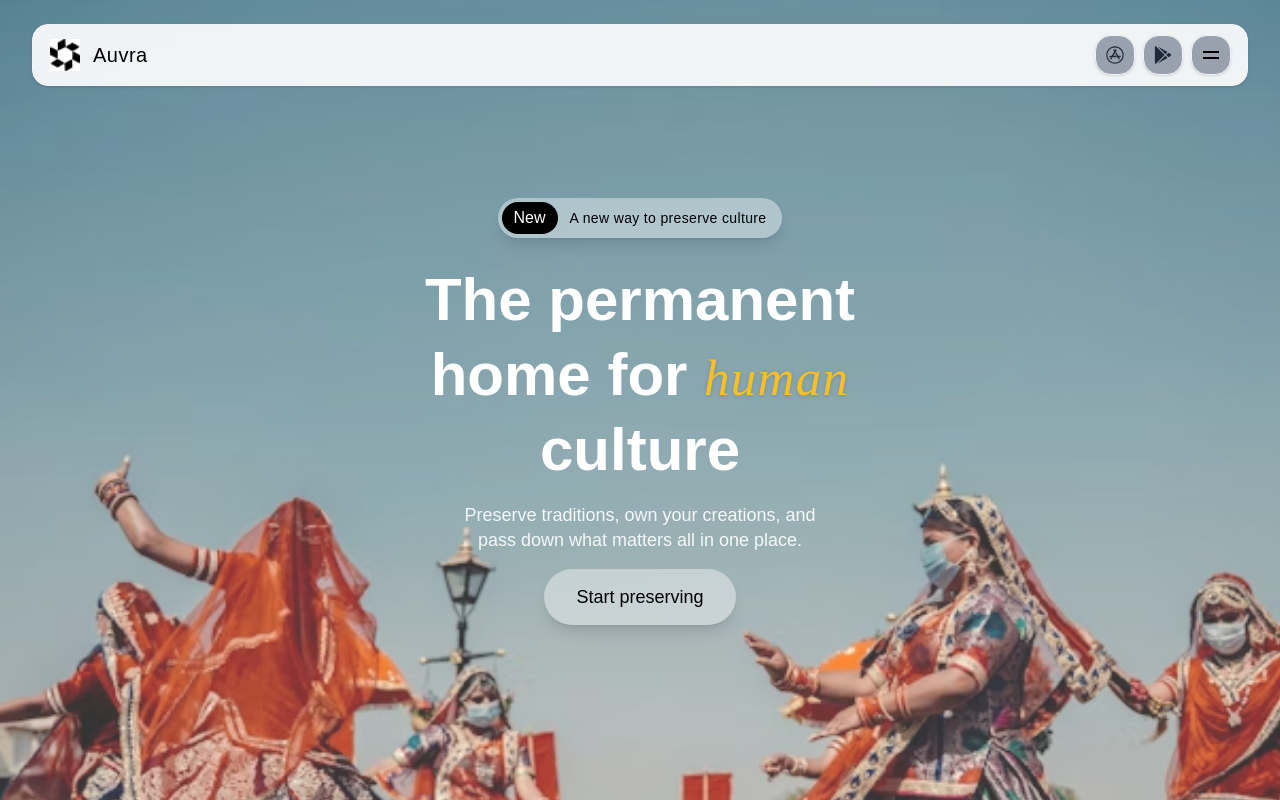
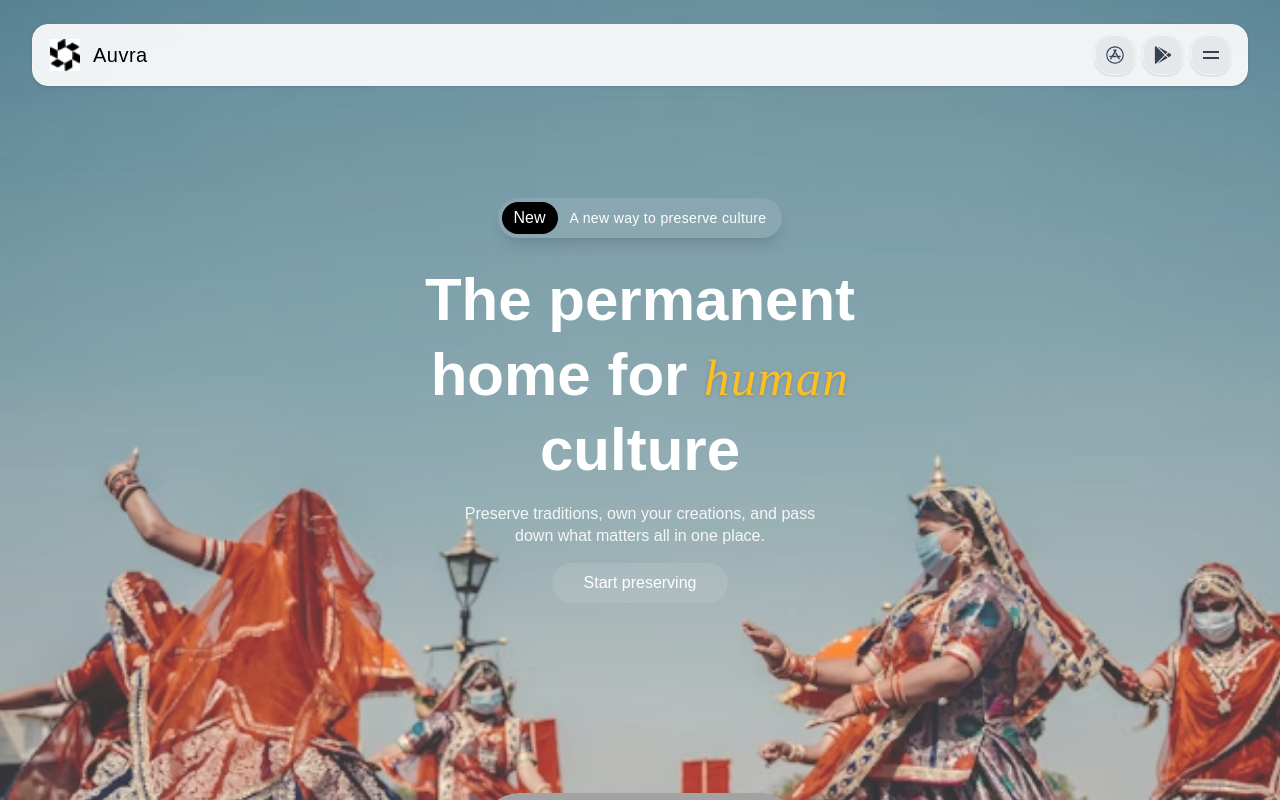
Before and after one commit to Auvra-Inc/Auvra-Website, a React (Vite) app: page / in a window 1280 px wide. Shown: the top 800 px of the page. Built offline with nearby package versions, Linux system fonts and the light colour scheme; a web font is replaced by a local one.

Commit message:
made another change

```diff
--- a/src/hero.jsx
+++ b/src/hero.jsx
@@ -27,15 +27,15 @@ const Hero = () => {
         </div>
 
         <div className="flex gap-2">
-          <button className="w-10 h-10 bg-gray-400 text-gray-800 rounded-2xl flex items-center justify-center hover:bg-gray-50 transition shadow-sm border border-gray-100">
+          <button className="w-10 h-10 bg-gray-200 text-gray-700 rounded-2xl flex items-center justify-center hover:bg-gray-100 transition shadow-sm border border-gray-100">
             <FaAppStore className="text-lg" />
           </button>
-          <button className="w-10 h-10 bg-gray-400 text-gray-800 rounded-2xl flex items-center justify-center hover:bg-gray-50 transition shadow-sm border border-gray-100">
+          <button className="w-10 h-10 bg-gray-200 text-gray-700 rounded-2xl flex items-center justify-center hover:bg-gray-100 transition shadow-sm border border-gray-100">
             <FaGooglePlay className="text-lg font-bold" />
           </button>
-          <button className="w-10 h-10 bg-gray-400 rounded-2xl flex flex-col justify-center items-center gap-1 hover:bg-gray-50 transition shadow-sm border border-gray-100">
-            <div className="w-4 h-0.5 bg-black"></div>
-            <div className="w-4 h-0.5 bg-black"></div>
+          <button className="w-10 h-10 bg-gray-200 rounded-2xl flex flex-col justify-center items-center gap-1 hover:bg-gray-100 transition shadow-sm border border-gray-100">
+            <div className="w-4 h-0.5 bg-gray-700"></div>
+            <div className="w-4 h-0.5 bg-gray-700"></div>
           </button>
         </div>
       </nav>
@@ -44,7 +44,7 @@ const Hero = () => {
       <main className="relative z-20 flex flex-col items-center text-center px-4 sm:px-6 mt-20 sm:mt-24 md:mt-28 text-black max-w-4xl mx-auto">
 
         {/* UPDATED: Glassmorphism Pill Badge */}
-        <div className="flex items-center gap-3 px-1 py-1 pr-4 rounded-full bg-white/40 backdrop-blur-md text-black mb-6 shadow-lg">
+        <div className="flex items-center gap-3 px-1 py-1 pr-4 rounded-full bg-white/10 backdrop-blur-md text-white mb-6 shadow-lg">
           <span className="bg-black text-white px-3 py-1 rounded-full text-md font-medium">New</span>
           <span className="text-sm font-medium tracking-wide">A new way to preserve culture</span>
         </div>
@@ -55,12 +55,12 @@ const Hero = () => {
         </h1>
 
         {/* Subheading */}
-        <p className="text-lg text-white/90 mb-4 max-w-sm font-medium leading-snug">
+        <p className="text-md text-white/90 mb-4 max-w-sm font-medium leading-snug">
           Preserve traditions, own your creations, and pass down what matters all in one place.
         </p>
 
         {/* UPDATED: Glassmorphism CTA Button */}
-        <button className="px-8 py-3.5 rounded-full bg-white/40 backdrop-blur-md text-black text-lg font-medium hover:bg-white/50 transition-all shadow-lg">
+        <button className="px-8  rounded-full bg-white/10 h-[40.1px] backdrop-blur-md text-white text-md font-medium hover:bg-white/20 transition-all ">
           Start preserving
         </button>
       </main>
```
